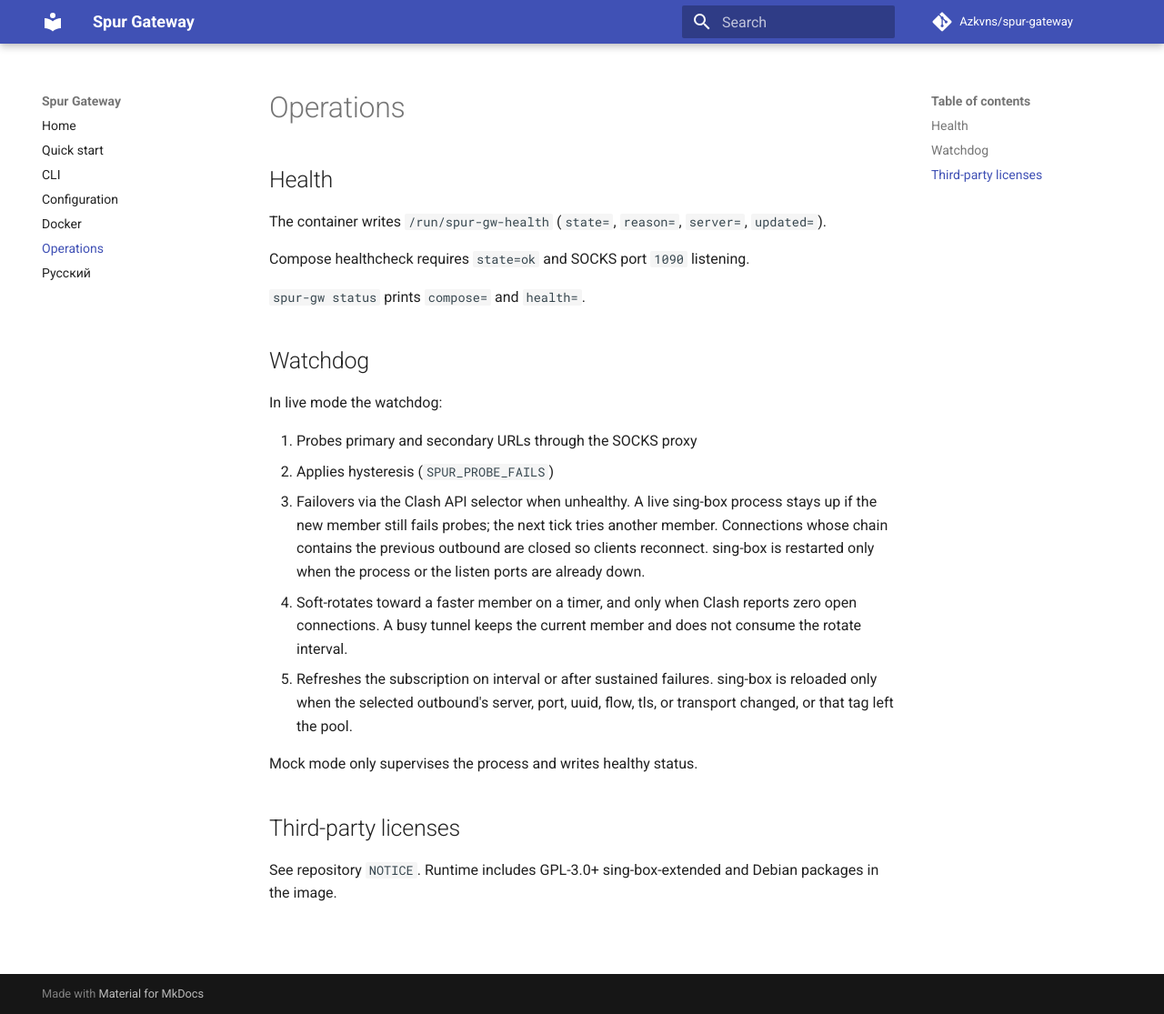
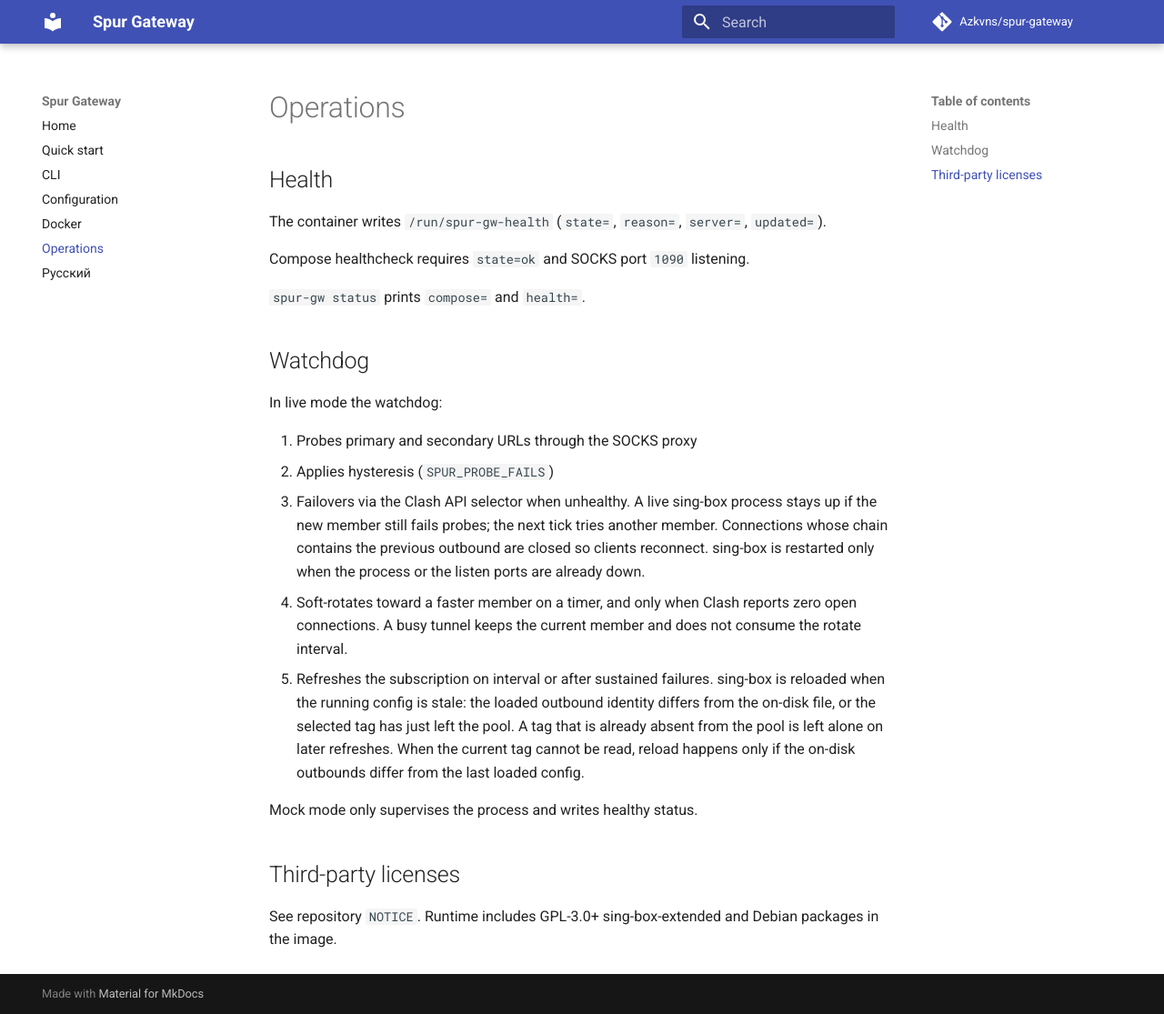
Before and after one commit to Azkvns/spur-gateway, an MkDocs documentation site: the page built from docs/operations.md, in a window 1280 px wide and 1115 px high. Shown: the whole window at 91% size. Built offline with MkDocs 1.6.1 and Material for MkDocs 9.7.7, drawn with Linux system fonts in a browser that asks for light colours; comment, search, counter and statistics services are not loaded.

Commit message:
fix: reload sing-box only when the running config is stale

```diff
--- a/docs/operations.md
+++ b/docs/operations.md
@@ -16,7 +16,7 @@ In live mode the watchdog:
 2. Applies hysteresis (`SPUR_PROBE_FAILS`)
 3. Failovers via the Clash API selector when unhealthy. A live sing-box process stays up if the new member still fails probes; the next tick tries another member. Connections whose chain contains the previous outbound are closed so clients reconnect. sing-box is restarted only when the process or the listen ports are already down.
 4. Soft-rotates toward a faster member on a timer, and only when Clash reports zero open connections. A busy tunnel keeps the current member and does not consume the rotate interval.
-5. Refreshes the subscription on interval or after sustained failures. sing-box is reloaded only when the selected outbound's server, port, uuid, flow, tls, or transport changed, or that tag left the pool.
+5. Refreshes the subscription on interval or after sustained failures. sing-box is reloaded when the running config is stale: the loaded outbound identity differs from the on-disk file, or the selected tag has just left the pool. A tag that is already absent from the pool is left alone on later refreshes. When the current tag cannot be read, reload happens only if the on-disk outbounds differ from the last loaded config.
 
 Mock mode only supervises the process and writes healthy status.
 
```
Also changed, not shown: 2 other files.
